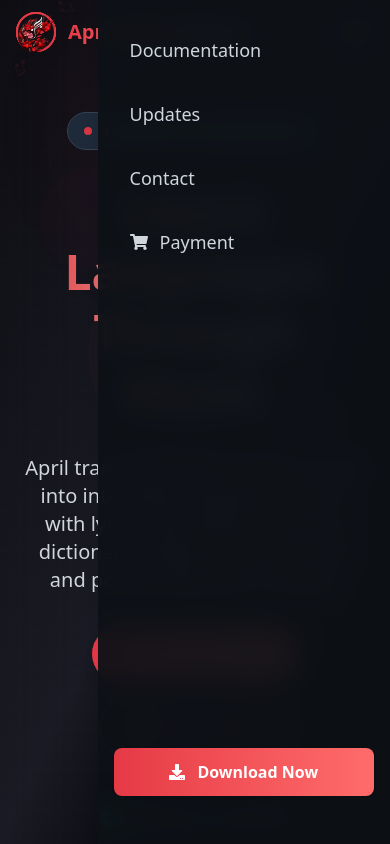
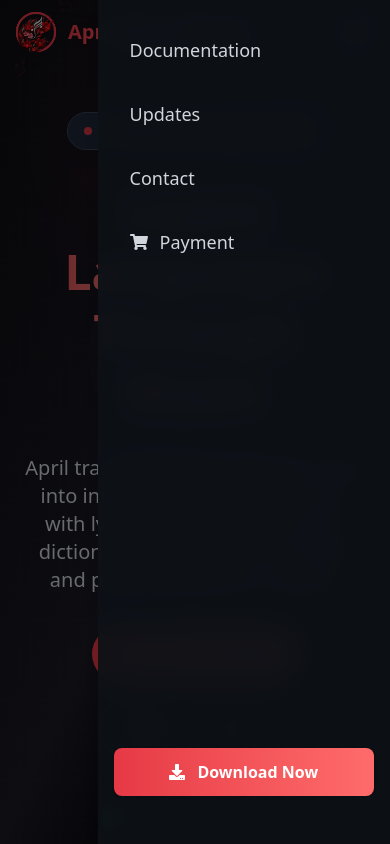
Before and after one commit to amm926616/april-landing-react, a React (Vite) app: page / in a window 390 px wide. Both pictures are taken after a click on the button "Menu". Shown: the top 844 px of the page. Built offline with nearby package versions, Linux system fonts and the light colour scheme.

Commit message:
implemented mobile menu backdrop dismissal

```diff
--- a/src/components/global/HeaderComponent.tsx
+++ b/src/components/global/HeaderComponent.tsx
@@ -22,8 +22,6 @@ const HeaderComponent = () => {
   useEffect(() => {
     if (menuOpen) {
       document.body.style.overflow = "hidden"; // Prevent background scrolling when menu is open
-      // Push a new state to history when menu opens
-      // This allows the browser's native back button to close the menu
       window.history.pushState({ menuOpen: true }, "");
 
       const handlePopState = (event: PopStateEvent) => {
@@ -32,15 +30,13 @@ const HeaderComponent = () => {
         }
       };
 
-      // Add a listener for the popstate event (browser back/forward button)
       window.addEventListener("popstate", handlePopState);
 
-      // Cleanup function
       return () => {
         document.body.style.overflow = "auto"; // Restore background scrolling when menu closes
         window.removeEventListener("popstate", handlePopState);
         if (window.history.state && window.history.state.menuOpen) {
-          window.history.back(); // Go back to the state before menu was opened
+          window.history.back();
         }
       };
     } else {
@@ -49,7 +45,7 @@ const HeaderComponent = () => {
         window.history.back();
       }
     }
-  }, [menuOpen]); // Re-run this effect when menuOpen changes
+  }, [menuOpen]);
 
   const toggleMenu = () => {
     setMenuOpen((prev) => !prev);
@@ -172,14 +168,13 @@ const HeaderComponent = () => {
             </ul>
           </nav>
 
-          {/* Mobile Menu Toggle (remains in header, visible) */}
+          {/* Mobile Menu Toggle */}
           <motion.button
             onClick={toggleMenu}
             whileTap={{ scale: 0.9 }}
             className="md:hidden text-gray-300 hover:text-white p-2 rounded-lg hover:bg-gray-800/50 transition-colors"
             aria-label="Menu"
           >
-            {/* The 'X' icon is here when the menu is open */}
             {menuOpen ? (
               <FaTimes className="w-5 h-5" />
             ) : (
@@ -188,15 +183,25 @@ const HeaderComponent = () => {
           </motion.button>
         </div>
 
-        {/* Mobile Menu Overlay */}
+        {/* --- Mobile Menu Overlay and Backdrop --- */}
         {menuOpen && (
+          <>
+            {/* Backdrop for closing menu on outside click */}
             <motion.div
-            // Framer Motion properties for side slide animation
+              initial={{ opacity: 0 }}
+              animate={{ opacity: 1 }}
+              exit={{ opacity: 0 }}
+              transition={{ ease: "easeOut", duration: 0.3 }}
+              className="fixed inset-0 bg-black/50 z-30 md:hidden"
+              onClick={toggleMenu} // Closes the menu when the backdrop is clicked
+            />
+
+            {/* Mobile Menu */}
+            <motion.div
               initial={{ x: "100%" }}
               animate={{ x: 0 }}
               exit={{ x: "100%" }}
               transition={{ ease: "easeOut", duration: 0.3 }}
-            // TailWind CSS classes for right-aligned, full-height, partial-width menu
               className="md:hidden fixed top-0 bottom-0 right-0 w-3/4 max-w-sm bg-[#0d1117]/95 backdrop-blur-md px-4 py-6 z-40 shadow-lg"
             >
               <div className="flex flex-col h-full">
@@ -210,7 +215,7 @@ const HeaderComponent = () => {
                             ? "text-white bg-[#e63946]/10 border border-[#e63946]/30"
                             : "text-gray-300 hover:text-white hover:bg-gray-800/50"
                         }`}
-                      onClick={toggleMenu} // Close menu when navigating
+                        onClick={toggleMenu}
                       >
                         {item.id === "payment" ? (
                           <span className="flex items-center">
@@ -229,7 +234,7 @@ const HeaderComponent = () => {
                     href="/download"
                     whileTap={{ scale: 0.95 }}
                     className="w-full flex items-center justify-center bg-gradient-to-r from-[#e63946] to-[#ff6b6b] text-white px-6 py-3 rounded-lg transition-all duration-300 shadow font-semibold text-base"
-                  onClick={toggleMenu} // Close menu when navigating
+                    onClick={toggleMenu}
                   >
                     <FaDownload className="mr-3" />
                     Download Now
@@ -237,6 +242,7 @@ const HeaderComponent = () => {
                 </div>
               </div>
             </motion.div>
+          </>
         )}
       </div>
     </header>
```
Lines whose indentation alone changed are shown as unchanged.
